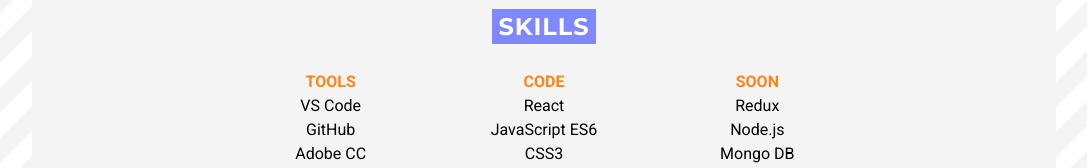
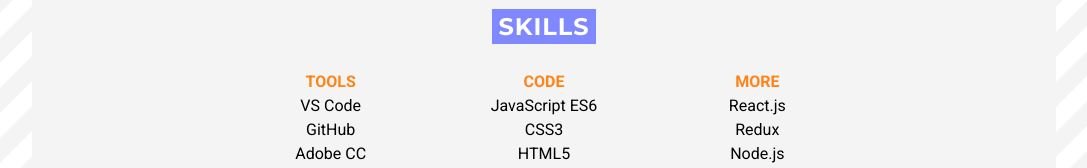
Before and after one commit to Technigo/project-react-portfolio, a React (Create React App) app: page / in a window 1280 px wide. Shown: the part 1616-1784 px from the top of the page, without its empty margins (96-1183 px from the left). Built offline with nearby package versions, Linux system fonts and the light colour scheme; no server answers.

Commit message:
updated skills section

```diff
--- a/src/components/Skills.jsx
+++ b/src/components/Skills.jsx
@@ -18,14 +18,14 @@ const Skills = () => {
 
         <ul>
           <li><h5>Code</h5></li>
-          <li>React</li>
           <li>JavaScript ES6</li>
           <li>CSS3</li>
           <li>HTML5</li>
         </ul>
 
         <ul>
-          <li><h5>Soon</h5></li>
+          <li><h5>More</h5></li>
+          <li>React.js</li>
           <li>Redux</li>
           <li>Node.js</li>
           <li>Mongo DB</li>
```
